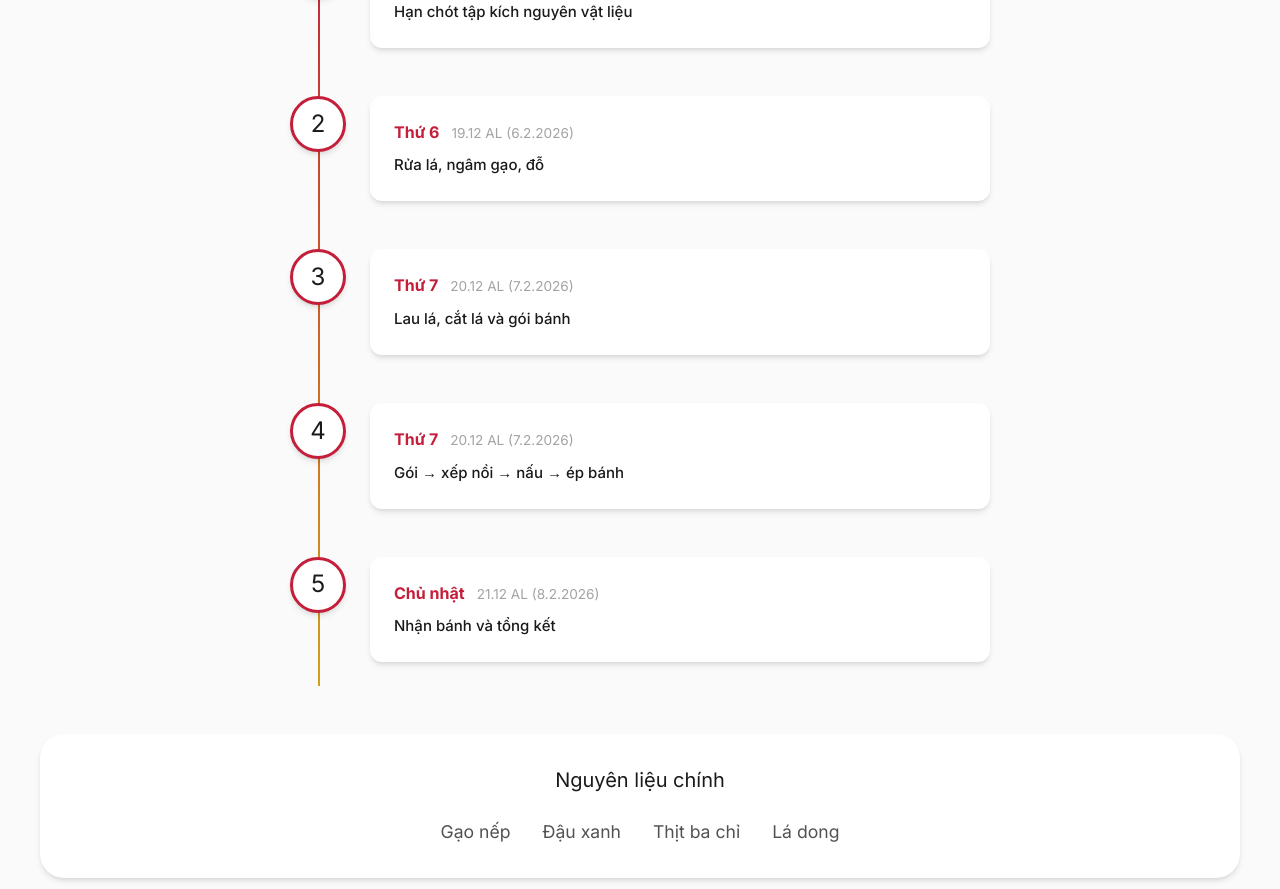
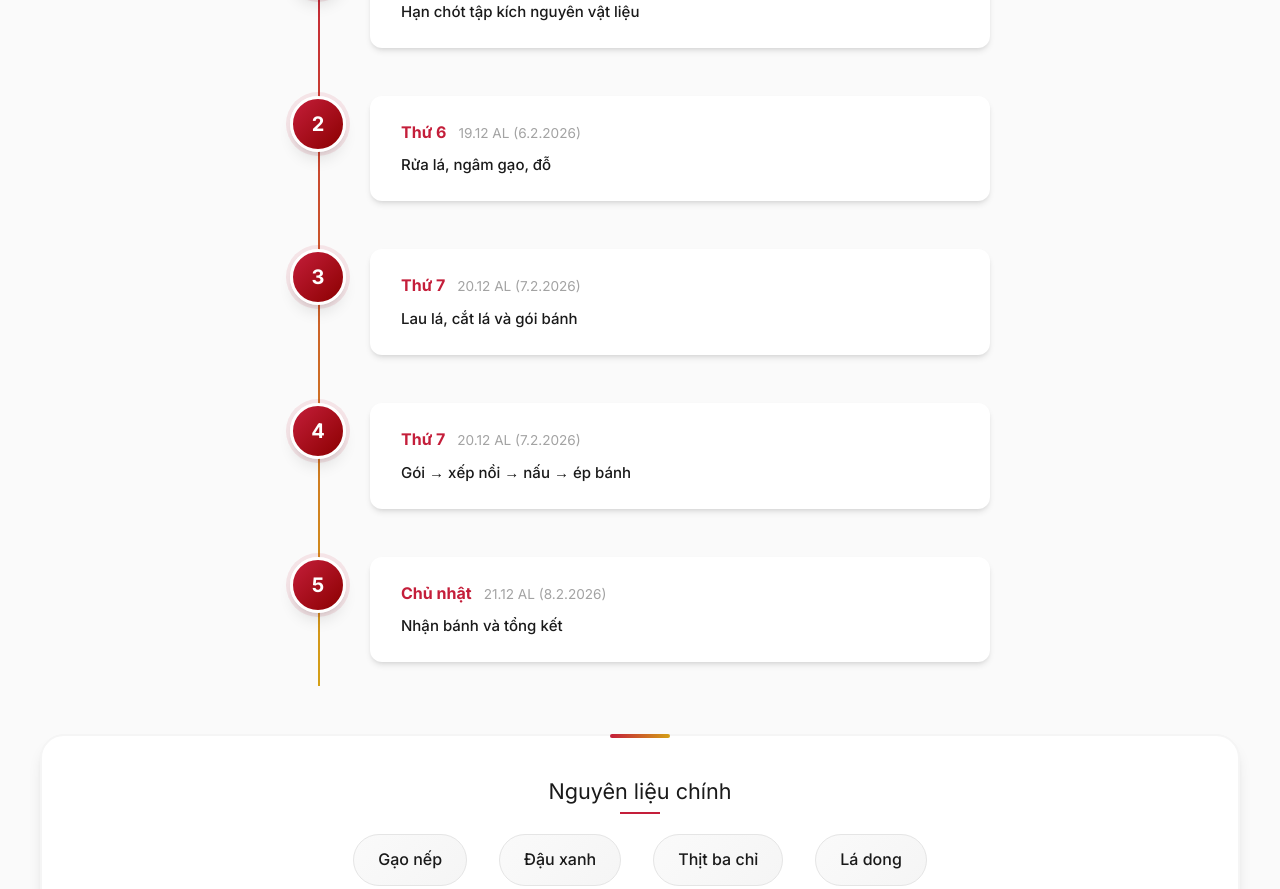
Before and after one commit to ChickenChoy/newatlantic.vn, a Next.js app: page /chuong-trinh-goi-banh-trung in a window 1280 px wide. Shown: the part 1908-2797 px from the top of the page. Built offline with nearby package versions, Linux system fonts and the light colour scheme; no server answers; a web font is replaced by a local one.

Commit message:
style: Enhance timeline and ingredients sections with improved visuals and hover effects

```diff
--- a/app/chuong-trinh-goi-banh-trung/banh-trung.css
+++ b/app/chuong-trinh-goi-banh-trung/banh-trung.css
@@ -310,30 +310,35 @@
 .banh-timeline-icon {
     width: 56px;
     height: 56px;
-    background: var(--banh-secondary);
-    border: 3px solid var(--banh-accent);
+    background: linear-gradient(135deg, var(--banh-accent) 0%, #8b0000 100%);
+    border: 3px solid var(--banh-secondary);
     border-radius: 50%;
     display: flex;
     align-items: center;
     justify-content: center;
-    font-size: 1.5rem;
+    font-size: 1.25rem;
+    font-weight: 700;
+    color: var(--banh-secondary);
     flex-shrink: 0;
     z-index: 1;
-    box-shadow: var(--banh-shadow);
+    box-shadow: var(--banh-shadow-lg), 0 0 0 4px var(--banh-accent-light);
 }
 
 .banh-timeline-content {
     background: var(--banh-secondary);
-    padding: 1.5rem;
+    padding: 1.5rem 1.75rem;
     border-radius: var(--banh-radius);
     box-shadow: var(--banh-shadow);
     flex: 1;
     transition: var(--banh-transition);
+    border-left: 3px solid transparent;
 }
 
 .banh-timeline-content:hover {
-    transform: translateX(5px);
+    transform: translateX(8px);
     box-shadow: var(--banh-shadow-lg);
+    border-left-color: var(--banh-accent);
+    background: linear-gradient(90deg, var(--banh-accent-light) 0%, var(--banh-secondary) 20%);
 }
 
 .banh-timeline-date {
@@ -362,17 +367,44 @@
 /* Ingredients */
 .banh-ingredients {
     text-align: center;
-    padding: 2rem;
+    padding: 2.5rem 2rem;
     background: var(--banh-secondary);
     border-radius: var(--banh-radius-lg);
-    box-shadow: var(--banh-shadow);
+    box-shadow: var(--banh-shadow-lg);
+    border: 2px solid var(--banh-gray-100);
+    position: relative;
+}
+
+.banh-ingredients::before {
+    content: '';
+    position: absolute;
+    top: -2px;
+    left: 50%;
+    transform: translateX(-50%);
+    width: 60px;
+    height: 4px;
+    background: linear-gradient(90deg, var(--banh-accent) 0%, var(--banh-gold) 100%);
+    border-radius: 2px;
 }
 
 .banh-ingredients h3 {
     font-family: var(--font-heading);
-    font-size: 1.25rem;
+    font-size: 1.35rem;
     color: var(--banh-primary);
-    margin-bottom: 1.5rem;
+    margin-bottom: 1.75rem;
+    position: relative;
+    display: inline-block;
+}
+
+.banh-ingredients h3::after {
+    content: '';
+    position: absolute;
+    bottom: -8px;
+    left: 50%;
+    transform: translateX(-50%);
+    width: 40px;
+    height: 2px;
+    background: var(--banh-accent);
 }
 
 .banh-ingredients-list {
@@ -383,8 +415,21 @@
 }
 
 .banh-ingredients-list span {
-    font-size: 1.1rem;
-    color: var(--banh-gray-600);
+    font-size: 1rem;
+    font-weight: 500;
+    color: var(--banh-primary);
+    background: linear-gradient(135deg, var(--banh-gray-50) 0%, var(--banh-gray-100) 100%);
+    padding: 0.75rem 1.5rem;
+    border-radius: 50px;
+    border: 1px solid var(--banh-gray-200);
+    transition: var(--banh-transition);
+}
+
+.banh-ingredients-list span:hover {
+    background: linear-gradient(135deg, var(--banh-accent-light) 0%, rgba(196, 30, 58, 0.15) 100%);
+    border-color: var(--banh-accent);
+    color: var(--banh-accent);
+    transform: translateY(-2px);
 }
 
 /* ===================================
@@ -398,24 +443,51 @@
 
 .banh-meaning-card {
     background: var(--banh-secondary);
-    padding: 2rem;
-    border-radius: var(--banh-radius);
+    padding: 2.5rem 2rem;
+    border-radius: var(--banh-radius-lg);
     text-align: center;
     box-shadow: var(--banh-shadow);
     transition: var(--banh-transition);
-    border: 1px solid var(--banh-gray-100);
+    border: 2px solid var(--banh-gray-100);
+    position: relative;
+    overflow: hidden;
+}
+
+.banh-meaning-card::before {
+    content: '';
+    position: absolute;
+    top: 0;
+    left: 0;
+    right: 0;
+    height: 4px;
+    background: linear-gradient(90deg, var(--banh-green) 0%, var(--banh-gold) 100%);
+    opacity: 0;
+    transition: var(--banh-transition);
 }
 
 .banh-meaning-card:hover {
-    transform: translateY(-5px);
-    box-shadow: var(--banh-shadow-lg);
-    border-color: var(--banh-accent-light);
+    transform: translateY(-8px);
+    box-shadow: var(--banh-shadow-xl);
+    border-color: var(--banh-green);
 }
 
-.banh-meaning-icon {
-    font-size: 2.5rem;
-    display: block;
-    margin-bottom: 1rem;
+.banh-meaning-card:hover::before {
+    opacity: 1;
+}
+
+.banh-meaning-number {
+    width: 48px;
+    height: 48px;
+    background: linear-gradient(135deg, var(--banh-green) 0%, #1a3d17 100%);
+    border-radius: 50%;
+    display: flex;
+    align-items: center;
+    justify-content: center;
+    font-size: 1.25rem;
+    font-weight: 700;
+    color: var(--banh-secondary);
+    margin: 0 auto 1rem;
+    box-shadow: var(--banh-shadow);
 }
 
 .banh-meaning-card h4 {
@@ -622,13 +694,13 @@
     }
 
     .banh-timeline-icon {
-        width: 40px;
-        height: 40px;
+        width: 44px;
+        height: 44px;
         font-size: 1.1rem;
     }
 
     .banh-timeline-content {
-        padding: 1rem;
+        padding: 1.25rem;
     }
 
     .banh-timeline-date {
@@ -642,11 +714,13 @@
     }
 
     .banh-meaning-card {
-        padding: 1.25rem;
+        padding: 1.5rem 1rem;
     }
 
-    .banh-meaning-icon {
-        font-size: 2rem;
+    .banh-meaning-number {
+        width: 40px;
+        height: 40px;
+        font-size: 1.1rem;
     }
 
     .banh-gallery-main {
@@ -664,11 +738,12 @@
     }
 
     .banh-ingredients-list {
-        gap: 1rem;
+        gap: 0.75rem;
     }
 
     .banh-ingredients-list span {
-        font-size: 0.95rem;
+        font-size: 0.9rem;
+        padding: 0.6rem 1.25rem;
     }
 
     .banh-cta {
```
